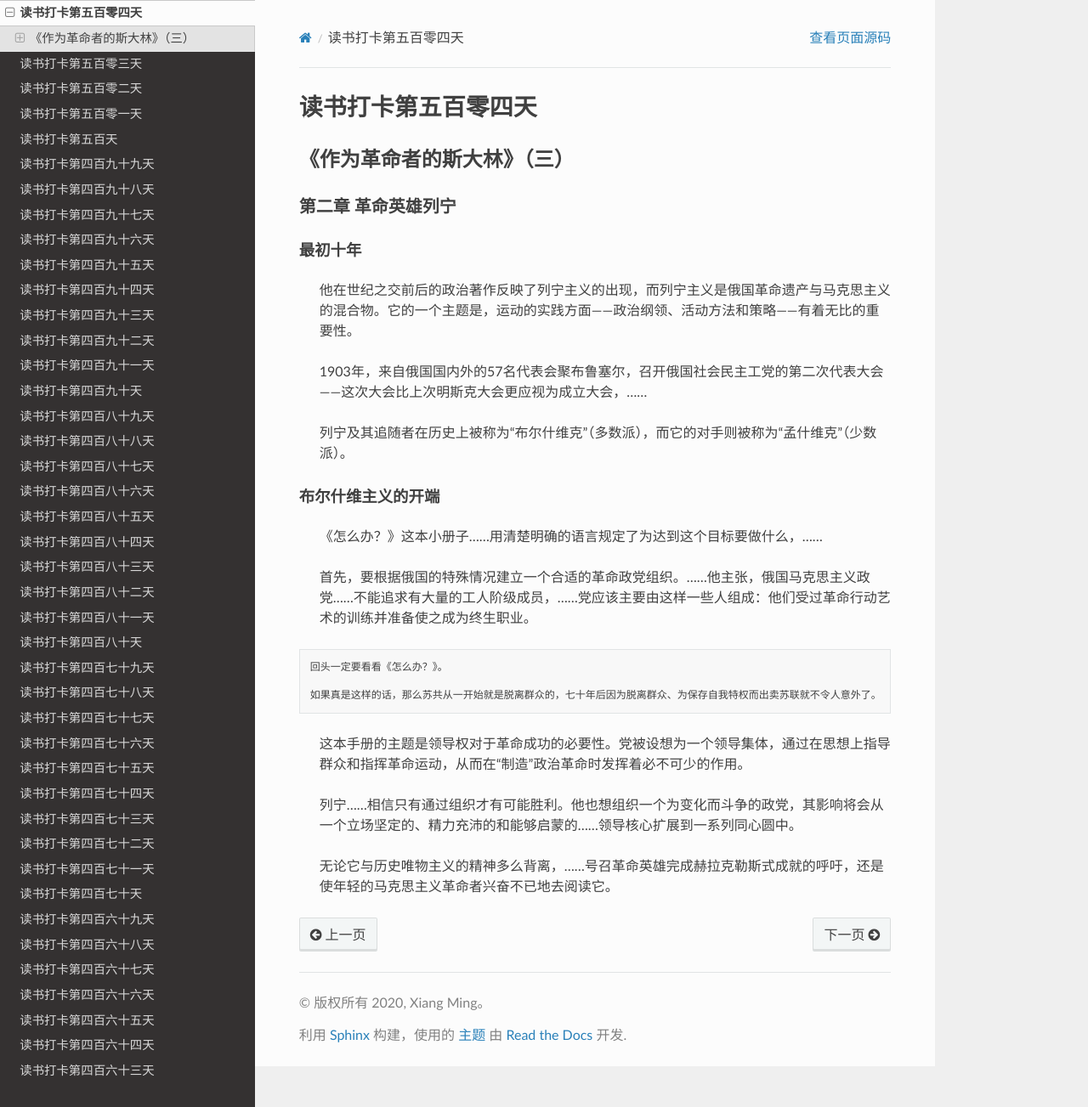
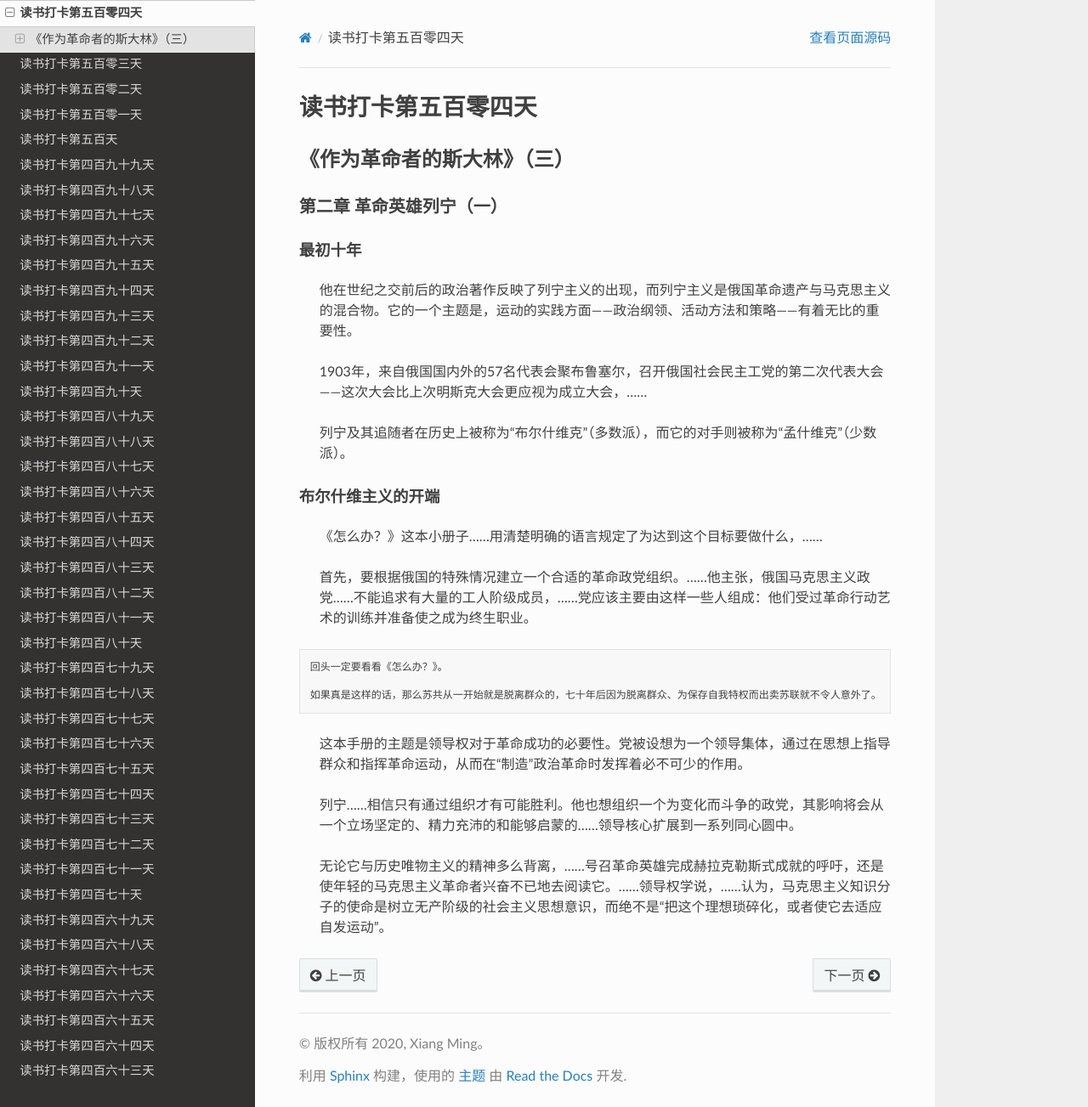
Before and after one commit to xiangming1975/reading, a Sphinx documentation site: the page built from source/2022-01-10.md, in a window 1280 px wide and 1303 px high. Shown: the whole window at 85% size. Built offline with Sphinx 7.4.7 and the Read the Docs theme 2.0.0, drawn with Linux system fonts in a browser that asks for light colours.

Commit message:
2022-01-11

```diff
--- a/source/2022-01-10.md
+++ b/source/2022-01-10.md
@@ -1,6 +1,6 @@
 # 读书打卡第五百零四天
 ## 《作为革命者的斯大林》（三）
-### 第二章 革命英雄列宁
+### 第二章 革命英雄列宁（一）
 #### 最初十年
 
 > 他在世纪之交前后的政治著作反映了列宁主义的出现，而列宁主义是俄国革命遗产与马克思主义的混合物。它的一个主题是，运动的实践方面——政治纲领、活动方法和策略——有着无比的重要性。
@@ -23,4 +23,4 @@
 
 > 列宁……相信只有通过组织才有可能胜利。他也想组织一个为变化而斗争的政党，其影响将会从一个立场坚定的、精力充沛的和能够启蒙的……领导核心扩展到一系列同心圆中。
 
-> 无论它与历史唯物主义的精神多么背离，……号召革命英雄完成赫拉克勒斯式成就的呼吁，还是使年轻的马克思主义革命者兴奋不已地去阅读它。
+> 无论它与历史唯物主义的精神多么背离，……号召革命英雄完成赫拉克勒斯式成就的呼吁，还是使年轻的马克思主义革命者兴奋不已地去阅读它。……领导权学说，……认为，马克思主义知识分子的使命是树立无产阶级的社会主义思想意识，而绝不是“把这个理想琐碎化，或者使它去适应自发运动”。
```
Also changed, not shown: source/2022-01-11.md (added, +38 -0 lines).
